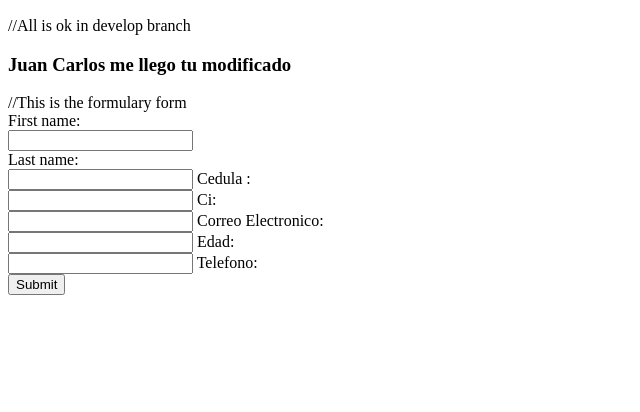
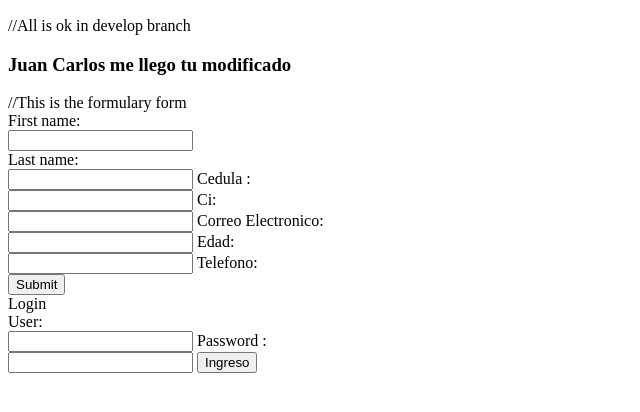
Before and after one commit to Fer1196/testGitSab, a plain HTML site: page index.html in a window 1280 px wide. Shown: the part 136-548 px from the top of the page, without its empty margins (0-640 px from the left). Drawn offline with Linux system fonts and the light colour scheme.

Commit message:
New Login Form

```diff
--- a/index.html
+++ b/index.html
@@ -31,5 +31,17 @@
     <button type="submit" name="registry" >Submit</button>
   </form>
 
+  <form>
+    Login<br>
+
+    User:<br>
+    <input type="text" name="user">
+    Password :<br>
+    <input type="text" name="password">
+
+
+    <button type="button" name="registry" >Ingreso</button>
+  </form>
+
 </body>
 </html>
```
